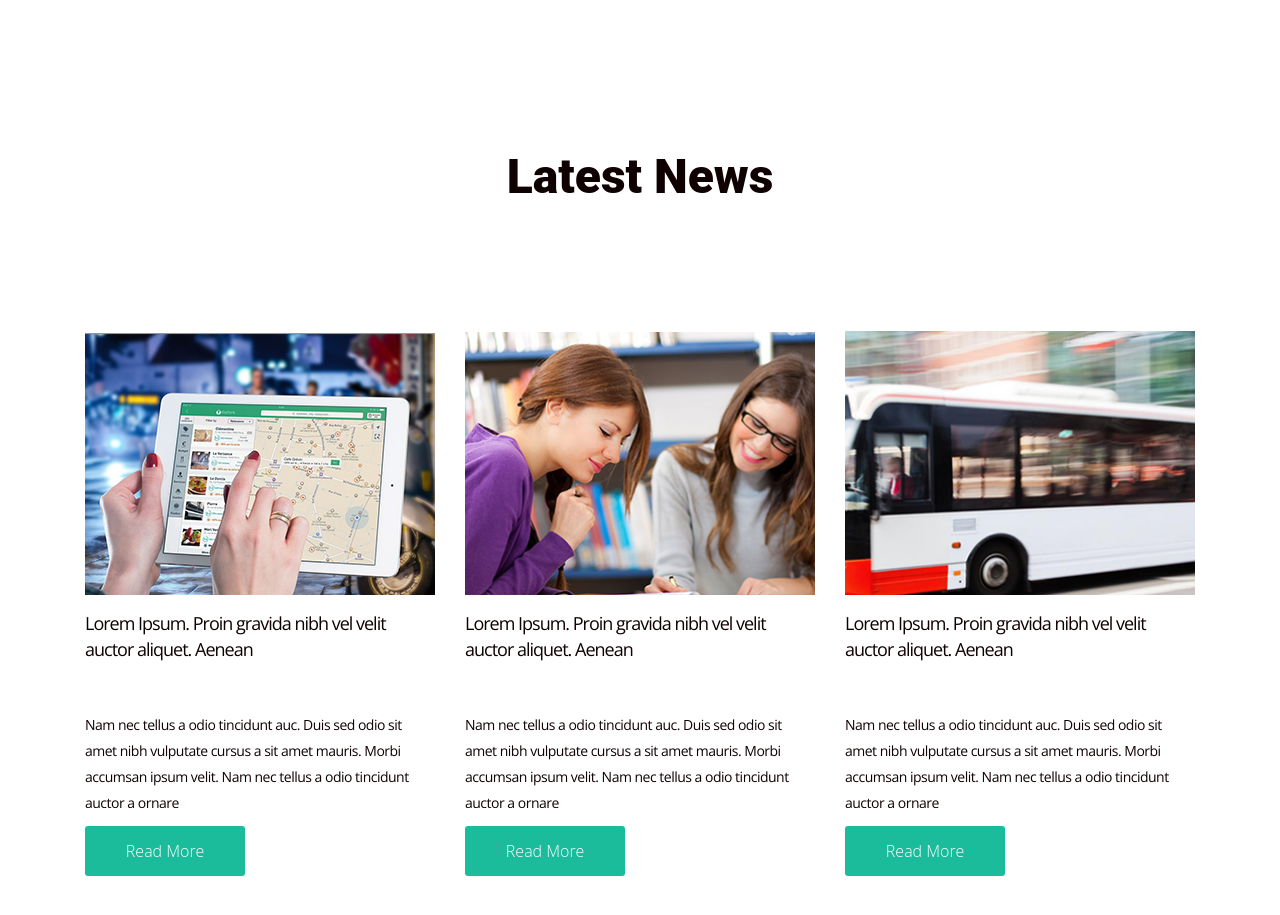
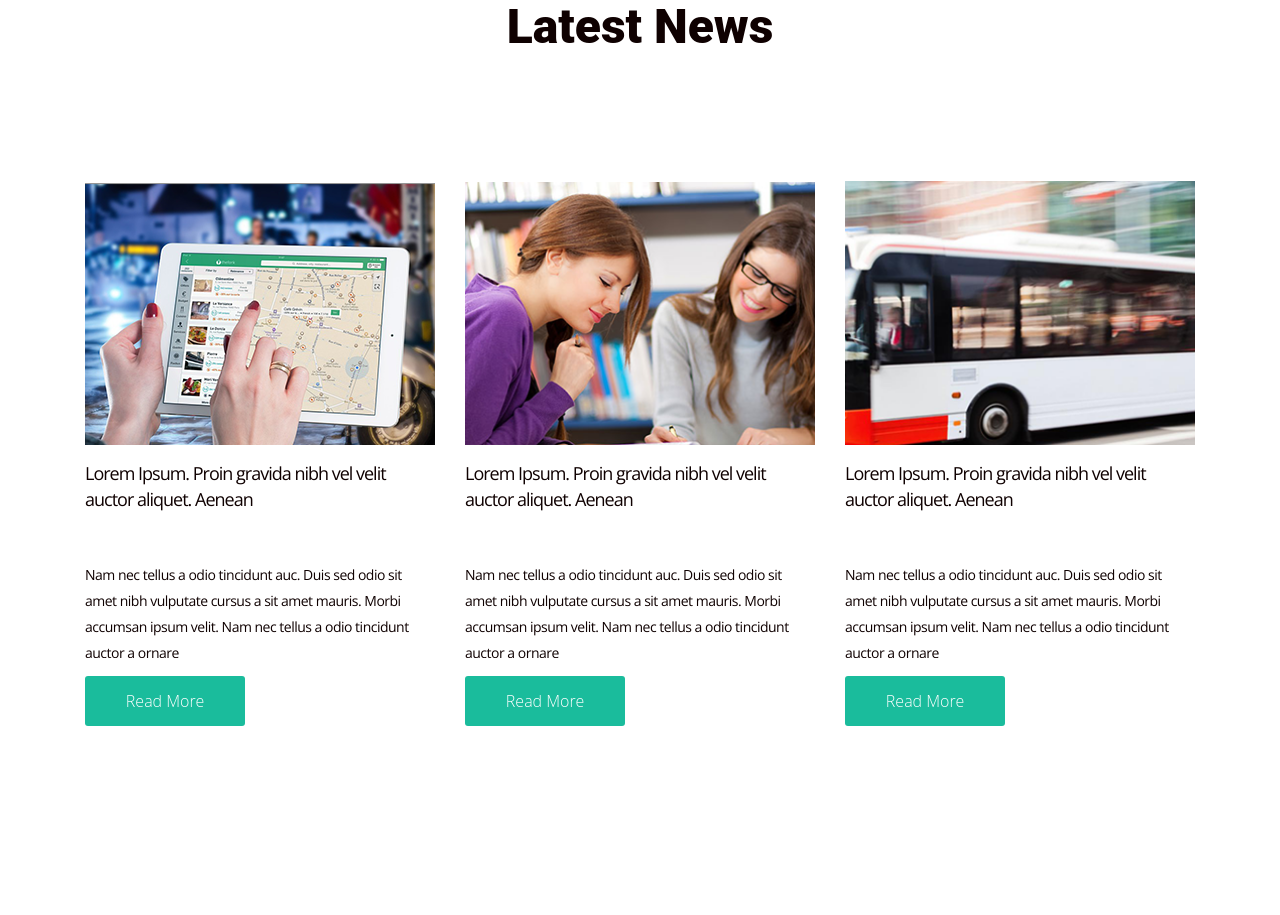
Before and after one commit to internetyev/goit-fe-course, a plain HTML site: page html-css/module-04/index.html in a window 1280 px wide. Shown: the part 1095-2010 px from the top of the page. After the commit the page ends 1971 px from the top, so only its background shows below. Drawn offline with nearby package versions, Linux system fonts and the light colour scheme.

Commit message:
h4 fix section bottom margin

```diff
--- a/html-css/module-04/index.html
+++ b/html-css/module-04/index.html
@@ -86,9 +86,8 @@
                             <div class="item-name">Cool lingerie</div>
                             <div class="item-price">56</div>
                         </div>
+                    </div>
                 </section>
-            </div>
-            <div class="blog-wrapper">
                 <section>
                     <h2 class="section-title">Latest News</h2>
                     <article class="blog-post">
@@ -126,8 +125,7 @@
                     </article>
                 </section>
             </div>
-    </div>
-    </main>
+        </main>
     </div>
 </body>
 
```
